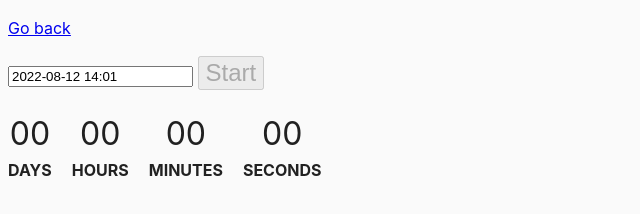
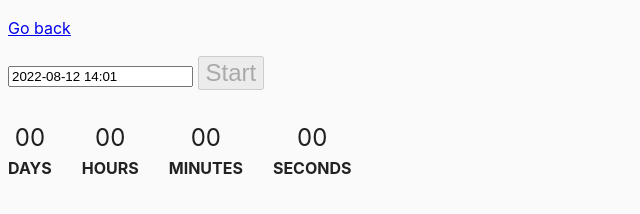
Before and after one commit to maxxbay/goit-js-hw-09, a website built with Parcel: page src/02-timer.html in a window 1280 px wide. Shown: the whole page, without its empty margins (0-640 px from the left). Built offline with nearby package versions, Linux system fonts and the light colour scheme.

Commit message:
Update common.css

```diff
--- a/src/css/common.css
+++ b/src/css/common.css
@@ -14,6 +14,7 @@ body {
 
 button {
  font-size: x-large;
+
 }
 
 img {
@@ -29,12 +30,12 @@ img {
   display: flex;
   flex-direction: column;
   align-items: center;
-  margin-right: 20px;
-  margin-top: 20px;
+  margin-right: 30px;
+  margin-top: 30px;
 }
 
 .value {
-  font-size: xx-large;
+  font-size: x-large;
 }
 
 .label {
```
